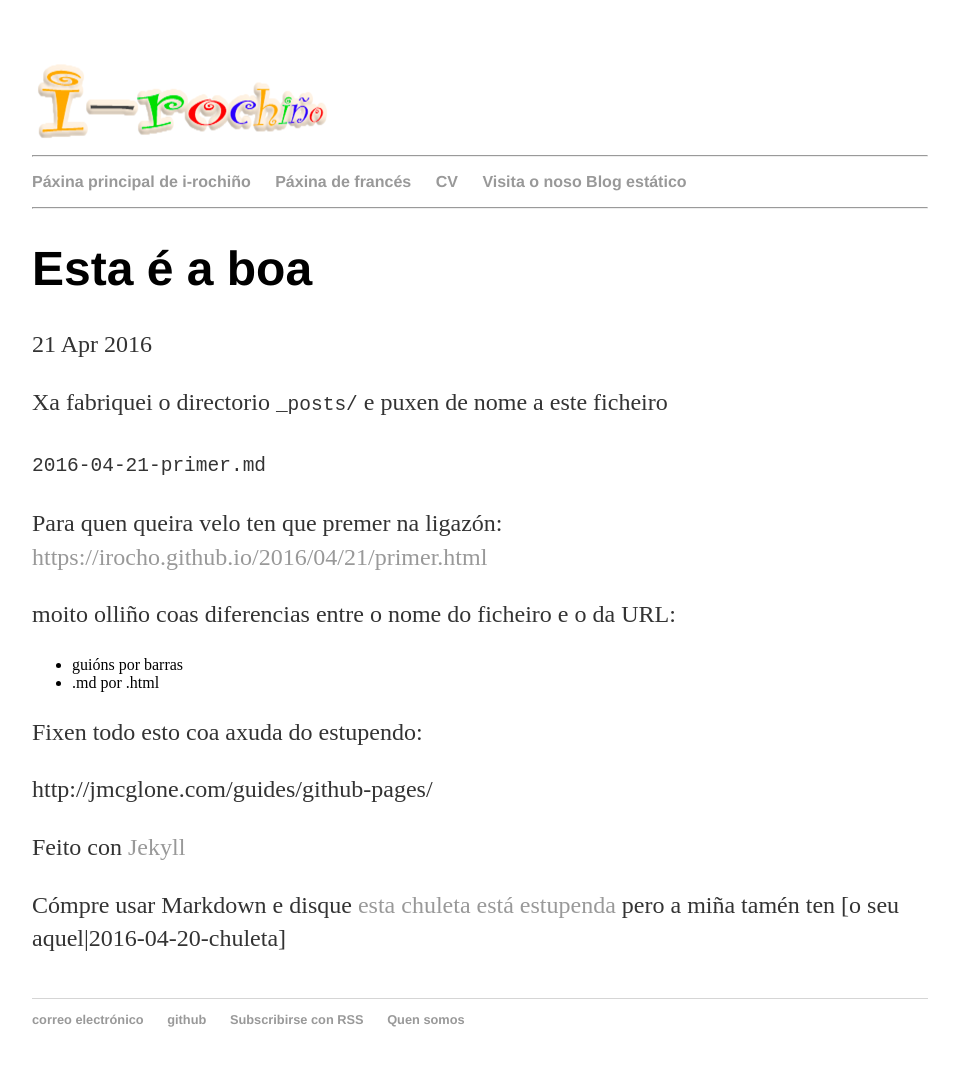
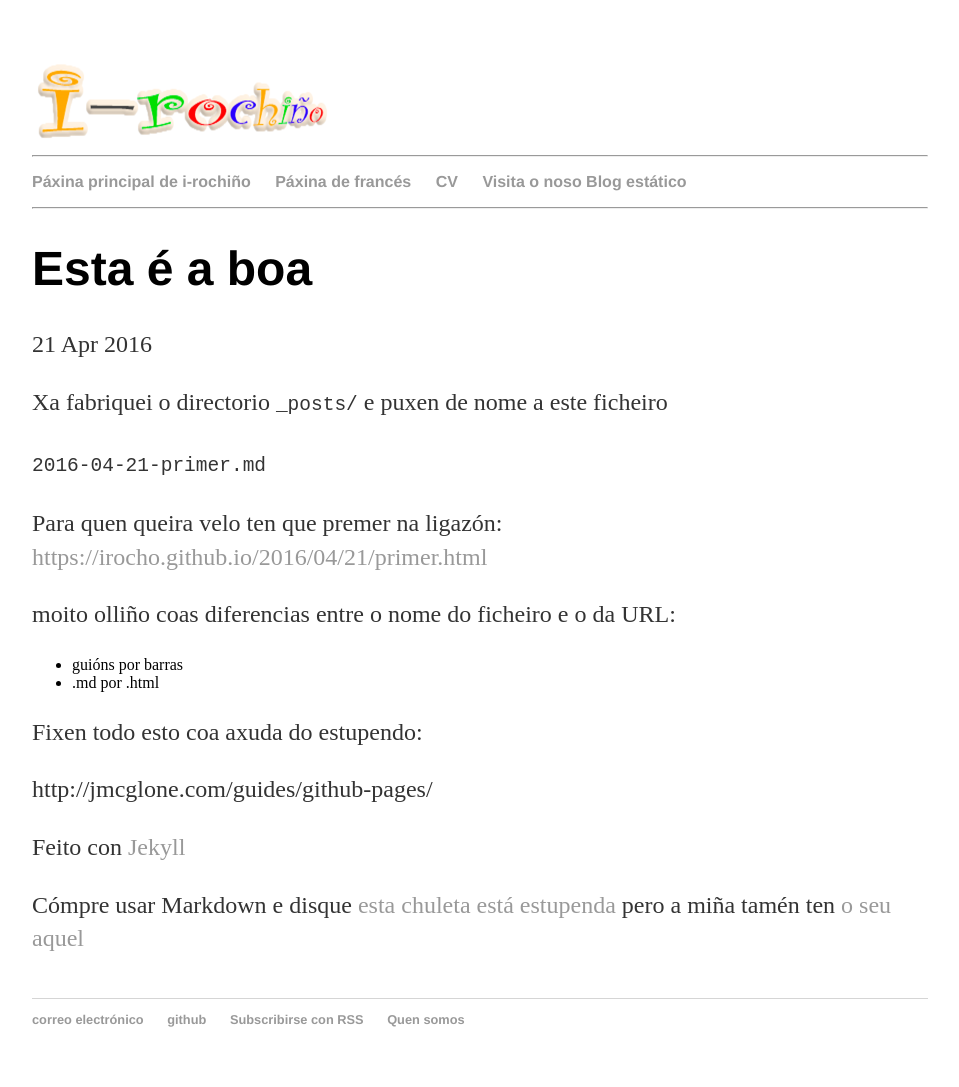
Before and after one commit to irocho/irocho.github.io, a Jekyll site: the page built from _posts/2016-04-21-primer.md, in a window 1280 px wide. Shown: the whole page, without its empty margins (160-1119 px from the left). Built offline with Jekyll 4.4.1, drawn with Linux system fonts in a browser that asks for light colours.

Commit message:
ligazóns internas

```diff
--- a/_posts/2016-04-21-primer.md
+++ b/_posts/2016-04-21-primer.md
@@ -24,4 +24,4 @@ http://jmcglone.com/guides/github-pages/
 Feito con [Jekyll](http://jekyllrb.com)
 
 Cómpre usar Markdown e disque [esta chuleta está estupenda](http://packetlife.net/media/library/16/Markdown.pdf) pero a miña tamén ten
-[o seu aquel|2016-04-20-chuleta]
+[o seu aquel](2016-04-20-chuleta)
```
